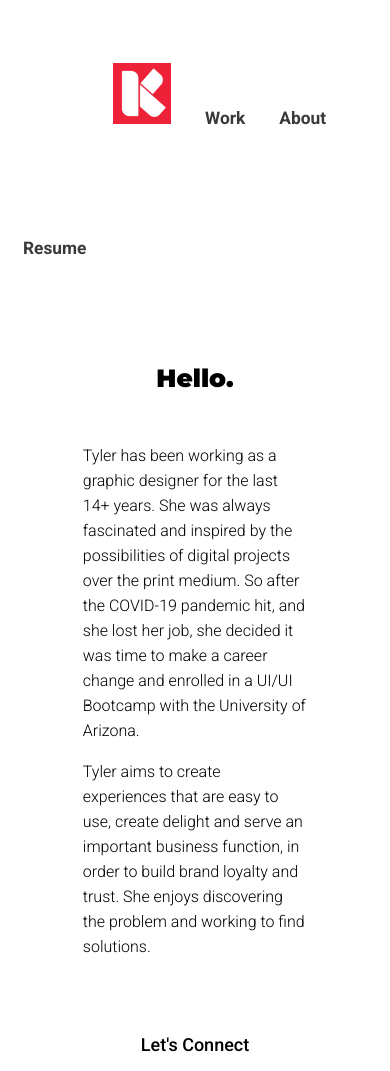
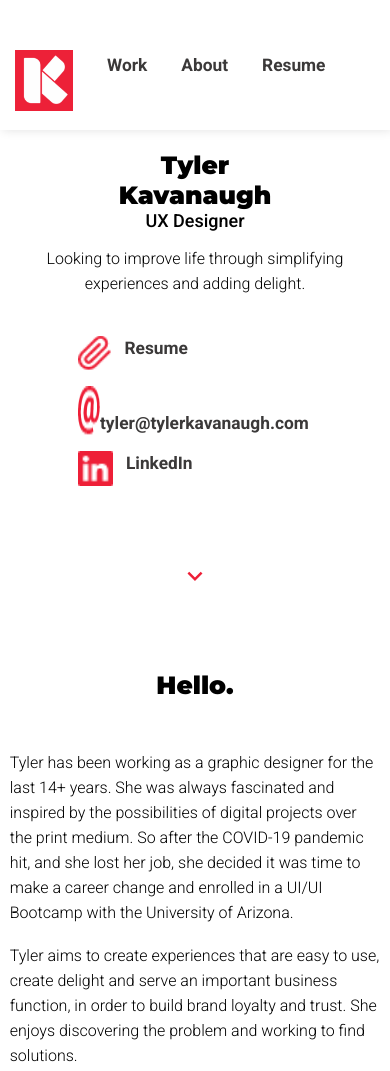
Before and after one commit to Tylerjkav/UX_UIHW_18, a plain HTML site: page index.html in a window 390 px wide. Shown: the top 1071 px of the page. Drawn offline with Linux system fonts and the light colour scheme.

Commit message:
homework completion upload
completed with homework

```diff
--- a/css/style.css
+++ b/css/style.css
@@ -1,3 +1,17 @@
+* {
+  margin: 0;
+  padding: 0;
+}
+
+header {
+  position: fixed;
+  background-color: white;
+  border-bottom: 1px gray;
+  width: 100%;
+  top: 0;
+  box-shadow: 2px 0px 10px #e1e1e1;
+}
+
 .inlineBlock {
   display: inline-block;
   vertical-align: bottom;
@@ -13,6 +27,49 @@
   font-family: 'Roboto', sans-serif;
   font-weight: 500;
   font-size: 13pt;
+}
+
+.contentTop {
+  width: 60%;
+  margin: 0 auto;
+  padding-top: 250px;
+}
+
+.contentArrow {
+  width: 60%;
+  padding: 25px;
+  text-align: center;
+  margin: 25px auto;
+  text-align: center;
+}
+
+.gridContainerSocial {
+  display: grid;
+  width: 60%;
+  margin: 0 auto;
+  padding: 25px;
+  grid-template-columns: 25% 50% 25%;
+  grid-template-rows: 1fr;
+  gap: 0px 0px;
+  justify-content: center;
+  align-content: space-around;
+  grid-template-areas:
+    "resume email linkedin";
+}
+
+.resume {
+  grid-area: resume;
+  display: flex;
+}
+
+.email {
+  grid-area: email;
+  display: flex;
+}
+
+.linkedin {
+  grid-area: linkedin;
+  display: flex;
 }
 
 button {
@@ -131,9 +188,7 @@ h5 {
 h2 {
   font-family: 'Montserrat', sans-serif;
   font-weight: 900;
-  /* width: 50%; */
   font-size: 25px;
-  /* margin: 50px auto; */
   text-align: left;
 }
 
@@ -142,16 +197,18 @@ footer {
   height: 340px;
   vertical-align: middle;
 }
+
 .flexContainer {
   display: flex;
   text-align: center;
 
 }
+
 .flexItem {
   margin: 10px;
   width: 33%;
+}
 
-}
 .leftJustified {
   text-align: left;
 }
@@ -182,3 +239,74 @@ footer {
 .empty {
   grid-area: empty;
 }
+
+@media only screen and (max-width: 600px) {
+  .grid-container {
+    gap: 1% 0px;
+    grid-template-rows: 1fr 1fr 1fr;
+    grid-template-columns: 1fr;
+    grid-template-areas:
+    "ftc"
+    "wild"
+    "tourist"
+    ;
+  }
+  .flexContainer {
+    display: list-item;
+    list-style-type: none;
+    width: 100%;
+    margin: 1px;
+  }
+  .content {
+    width: 95%;
+    margin: 0 auto;
+  }
+
+  .contentTop {
+      width: 95%;
+      margin: 0 auto;
+      padding-top: 150px;
+  }
+
+  .inlineBlock {
+    display: inline-block;
+    vertical-align: bottom;
+    padding: 5px;
+    margin: 10px 10px 10px 10px;
+    }
+
+  .flexItem {
+    margin: auto;
+    width: 75%;
+    text-align: center;
+  }
+
+  .rule {
+    width: 95%;
+    margin: 5px auto;
+  }
+
+  .gridContainerSocial {
+    gap: 10% 10%;
+    grid-template-rows: 1fr 1fr 1fr;
+    grid-template-columns: 1fr;
+    grid-template-areas:
+    "resume"
+    "email"
+    "linkedin"
+    ;
+  }
+}
+
+@media only screen and (max-width: 870px) {
+  .gridContainerSocial {
+    gap: 10% 10%;
+    grid-template-rows: 1fr 1fr 1fr;
+    grid-template-columns: 1fr;
+    grid-template-areas:
+    "resume"
+    "email"
+    "linkedin"
+    ;
+  }
+}
--- a/index.html
+++ b/index.html
@@ -9,19 +9,37 @@
 <link href="https://fonts.googleapis.com/css2?family=Montserrat:wght@900&family=Roboto:wght@300;400;500;700&display=swap" rel="stylesheet">
 </head>
 <body>
-
   <header>
     <div class="inlineBlock">
-      <img src="images/k-icon.png" alt="Tyler Kavanaugh logo"></div>
+      <img style="width: 58px;" src="images/k-icon.png" alt="Tyler Kavanaugh logo"></div>
       <div class="inlineBlock2"><a href="#">Work</a></div>
       <div class="inlineBlock2"><a href="#">About</a></div>
       <div class="inlineBlock2"><a href="#">Resume</a></div>
   </header>
 
+<section>
+    <div class="contentTop">
+      <h1 style="margin: 0px auto;">Tyler Kavanaugh</h1>
+      <h3 style="margin: 0px auto;">UX Designer</h3>
+      <p style="text-align: center; padding: 15px;">Looking to improve life through simplifying experiences and adding delight.</p>
+    </div>
+
+  <div>
+    <div class="gridContainerSocial">
+      <div class="resume"><img src="images/paperclip.png"; alt="paperclip"><p><a href="#"> &nbsp;&nbsp; Resume</a></p></div>
+
+      <div class="email"><img src="images/email.png"; alt="Email"><p><a href="mailto:tyler@tylerkavanaugh.com"> &nbsp;&nbsp; tyler@tylerkavanaugh.com</a></p></div>
+
+      <div class="linkedin"><img src="images/linkedin.png"; alt="LinkedIn"><p><a href="https://www.linkedin.com/in/tyler-kavanaugh-28290b1b0/"> &nbsp;&nbsp; LinkedIn</a></p></div>
+    </div>
+    <div class="contentArrow"><img src="images/downarrow.png" alt="arrow"></div>
+  </div>
+</section>
+
   <section>
     <div class="content">
       <h1>Hello.</h1>
-      <p>Tyler has been working as a graphic designer for the last 14+ years. She was always fascinated and inspired by the possibilities of digital projects over the print medium. So after the COVID-19 pandemic hit, and she lost her job, she decided it was time to make a career change and enrolled in a UI/UI Bootcamp with the University of Arizona.</p><p>Tyler aims to create experiences that are easy to use, create delight and serve an important business function, in order to build brand loyalty and trust. She enjoys discovering the problem and working to find solutions.</p>
+      <p>Tyler has been working as a graphic designer for the last 14+ years. She was always fascinated and inspired by the possibilities of digital projects over the print medium. So after the COVID-19 pandemic hit, and she lost her job, she decided it was time to make a career change and enrolled in a UI/UI Bootcamp with the University of Arizona.</p><br><p>Tyler aims to create experiences that are easy to use, create delight and serve an important business function, in order to build brand loyalty and trust. She enjoys discovering the problem and working to find solutions.</p>
     </div>
     <div class="content">
       <h3>Let's Connect</h3>
@@ -43,35 +61,9 @@
     <br>
     </div>
   </section>
-
-  <!-- From Previous Week's homework
-    <section>
-    <div class="content"><p><strong>Favorite Aspects of Design</strong></p></div>
-
-    <div class="content">
-      <div>
-        <div class="card"><p><strong>Research</strong><br><p>The best way to discover what the user wants.</p><p>Ask questions and discover the why.</p><p>All ways be curios.</p>
-        </p></div>
-        <div class="card"><p><strong>Visual Communication</strong><br><p>Use layout, color, imagery and design theory to direct the user through the user journey.</p><p>Always iterating and adjusting based on feedback and user research.</p></div>
-        <div class="card"><p><strong>Wireframing
-        </strong><br><p>Quickly confirm legitimacy of concepts and ensure all important elements are included.</p><p>Sketches first > Low, Mid, High Fidelity.</p></div>
-      </div>
-    </div>
-
-    <div class="content"><h3>Check out my most recent work</h3></div>
-
-    <div class="centerContent">
-      <div>
-        <div class="cardContent"><img src="images/ftc-thumb.png" alt="Federal Trade Commission Redesign"><h5>UI DESIGN</h5><h2>Federal Trade Commission Case Study</h2>
-        </div>
-      <div class="cardContent"><img src="images/tourist-thumb.png" alt="Tourist Mobile App"><h5>UX DESIGN</h5><h2>Tourist Mobile App</h2></div>
-      <div class="cardContent"><img src="images/wild-thumb.png" alt="Into the Wild Outdoors Redsign"><h5>UX/UI DESIGN</h5><h2>Into the Wild Outdoors Redesign</h2></div>
-      </div>
-    </div>
-</section> -->
-
  <!--  My UX Skills section coded using CSS flex -->
 <section class="content">
+  <div class="contentArrow"><img src="images/downarrow.png" alt="arrow"></div>
   <h1>My UX Skills</h1>
   <div class="flexContainer">
       <div class="flexItem"><img src="images/profile-icon.png" alt="Research" width="75%"><p style="text-align: left; font-size: 18px;"><strong>Research</strong></p><p class="leftJustified">The best way to discover what the user wants.<br><br>Ask questions and discover the why.<br><br>All ways be curios.</p></div>
@@ -82,6 +74,7 @@
 
 <!-- My Work Section Constructed using CSS Grid -->
 <section class="content">
+  <div class="contentArrow"><img src="images/downarrow.png" alt="arrow"></div>
   <h1>My Work</h1>
 
   <div class="grid-container">
@@ -89,7 +82,7 @@
       <div class="ftc">
       <div><img src="images/ftc-project.png" alt="FTC Project Thumbnail" width="100%"></div>
       <div>
-        <h5>UNIVERSITY OF ARIZONA BOOTCAMP<br>NOV 2020</h5>
+        <h5>UNIVERSITY OF ARIZONA BOOTCAMP<br>NOV 2020</h5><br>
         <h2>Federal Trade Commission Case Study</h2>
         <p style="text-align: left;">While taking a UX/UI Bootcamp course with the University of Arizona, I was tasked review and redesign the FTC website. After my initial research, I discovered key problems to address in the redesign. My solution to updating the site included updating the navigation, color scheme and creating consistency throughout the site.</p>
         <button>View Project</button>
@@ -100,7 +93,7 @@
       <div class="wild">
         <div><img src="images/intowild-project.png" alt="Into the Wild Outdoors Redesign Thumbnail" width="100%"></div>
         <div>
-          <h5>UNIVERSITY OF ARIZONA BOOTCAMP<br>DEC 2020</h5>
+          <h5>UNIVERSITY OF ARIZONA BOOTCAMP<br>DEC 2020</h5><br>
           <h2>Into the Wild Outdoors Redesign</h2>
           <p style="text-align: left;">Into the Wild Outdoors is a 501(c)3 organization that was created for the purpose of making outdoor dreams come true for deserving people. After reviewing the site, my team and I discovered for areas to add value to the site and help gain more interests and needed donations.</p>
           <button>View Project</button>
@@ -110,7 +103,7 @@
     <div class="tourist"><div class="tourist">
       <div><img src="images/tourist-project.png" alt="Tourist Project Thumbnail" width="100%"></div>
       <div>
-        <h5>UNIVERSITY OF ARIZONA BOOTCAMP<br>SEP 2020</h5>
+        <h5>UNIVERSITY OF ARIZONA BOOTCAMP<br>SEP 2020</h5><br>
         <h2>Tourist Mobile App</h2>
         <p style="text-align: left;">Tourist is an app made for those who want to keep travel simple. Easily find curated travel activities the users can filter and save without spending a lot of time searching for fun things to do. </p>
         <button>View Project</button>
@@ -121,10 +114,20 @@
     <h3>View all projects</h3>
   </div>
 </section>
+<div class="contentArrow"><img src="images/downarrow.png" alt="arrow"></div>
+<div>
+  <div class="gridContainerSocial">
+    <div class="resume"><img src="images/paperclip.png"; alt="paperclip"><p><a href="#"> &nbsp;&nbsp; Resume</a></p></div>
+
+    <div class="email"><img src="images/email.png"; alt="Email"><p><a href="mailto:tyler@tylerkavanaugh.com"> &nbsp;&nbsp; tyler@tylerkavanaugh.com</a></p></div>
+
+    <div class="linkedin"><img src="images/linkedin.png"; alt="LinkedIn"><p><a href="https://www.linkedin.com/in/tyler-kavanaugh-28290b1b0/"> &nbsp;&nbsp; LinkedIn</a></p></div>
+  </div>
+
+</div>
 
 
-
-<footer>
+<footer style="margin-top: 50px;">
   <div>
     <div class="inlineBlock"><img src="images/tk-logo.png" alt="Tyler Kavanaugh logo"></div>
       <div class="inlineBlock2"><a href="#">Work</a></div>
```
Also changed, not shown: uxskills.html (deleted, +0 -36 lines).
